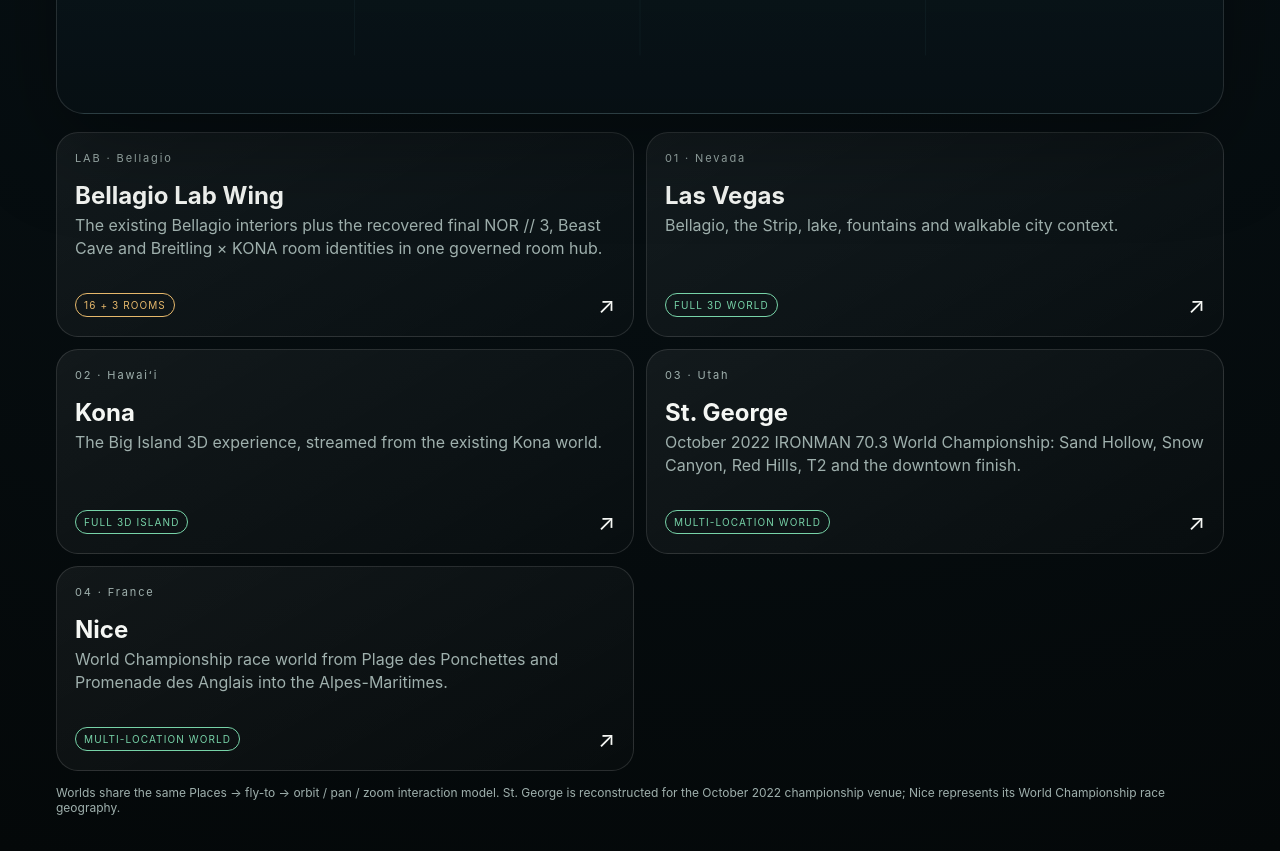
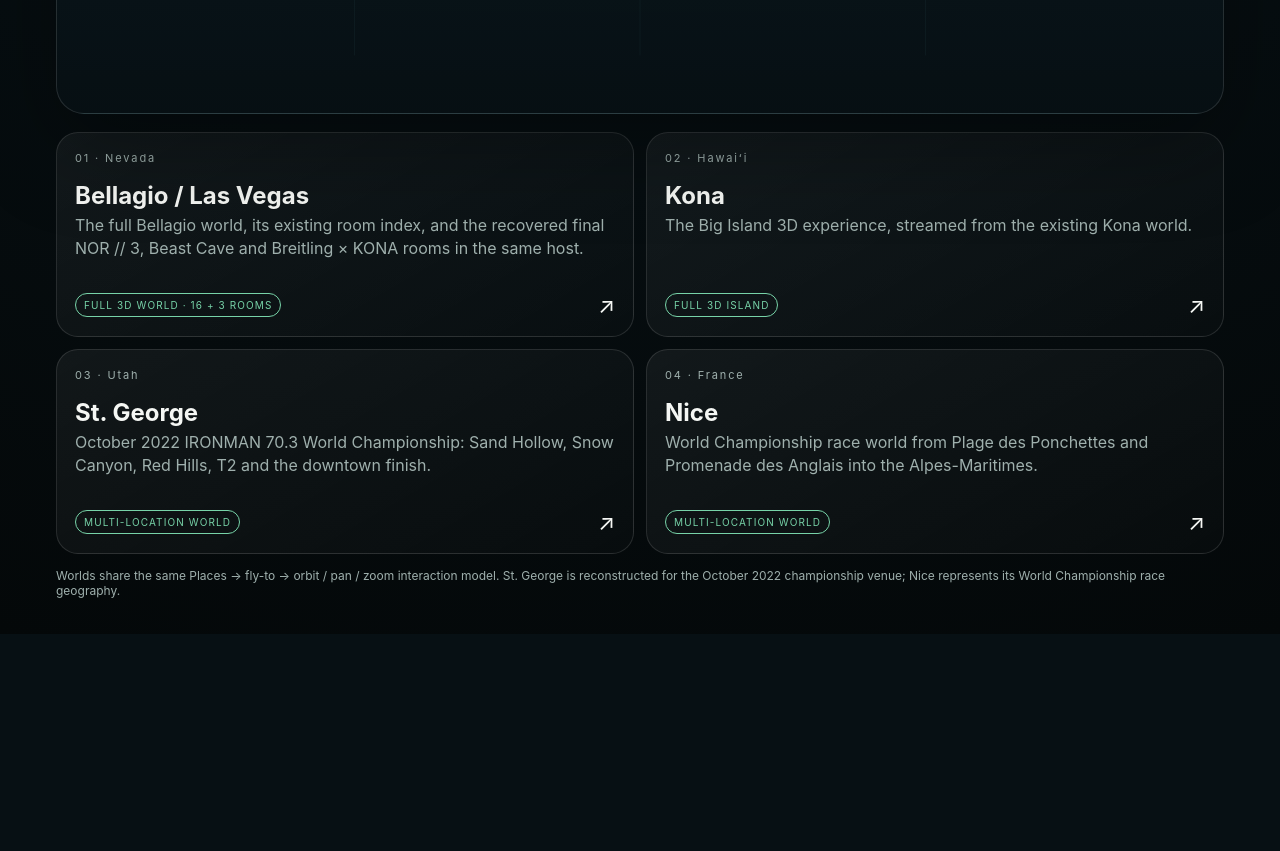
Before and after one commit to joaoccaldas/bellagio, a plain HTML site: page portal/index.html in a window 1280 px wide. Shown: the part 900-1751 px from the top of the page. After the commit the page ends 1534 px from the top, so only its background shows below. Drawn offline with Linux system fonts and the light colour scheme.

Commit message:
Vegas rooms: route the atlas directly to the existing Bellagio room index

```diff
--- a/portal/index.html
+++ b/portal/index.html
@@ -75,8 +75,7 @@ h1{font-size:clamp(34px,9vw,76px);line-height:.95;letter-spacing:-.04em;margin:1
   </section>
 
   <section class="worlds">
-    <a class="card" href="worlds/vegas/lab/"><span class="num">LAB · Bellagio</span><h2>Bellagio Lab Wing</h2><p>The existing Bellagio interiors plus the recovered final NOR // 3, Beast Cave and Breitling × KONA room identities in one governed room hub.</p><footer><span class="badge study">16 + 3 rooms</span><span class="arrow">↗</span></footer></a>
-    <a class="card" href="worlds/vegas/"><span class="num">01 · Nevada</span><h2>Las Vegas</h2><p>Bellagio, the Strip, lake, fountains and walkable city context.</p><footer><span class="badge ready">Full 3D world</span><span class="arrow">↗</span></footer></a>
+    <a class="card" href="worlds/vegas/?rooms=1"><span class="num">01 · Nevada</span><h2>Bellagio / Las Vegas</h2><p>The full Bellagio world, its existing room index, and the recovered final NOR // 3, Beast Cave and Breitling × KONA rooms in the same host.</p><footer><span class="badge ready">Full 3D world · 16 + 3 rooms</span><span class="arrow">↗</span></footer></a>
     <a class="card" href="worlds/kona/"><span class="num">02 · Hawaiʻi</span><h2>Kona</h2><p>The Big Island 3D experience, streamed from the existing Kona world.</p><footer><span class="badge ready">Full 3D island</span><span class="arrow">↗</span></footer></a>
     <a class="card" href="worlds/st-george/"><span class="num">03 · Utah</span><h2>St. George</h2><p>October 2022 IRONMAN 70.3 World Championship: Sand Hollow, Snow Canyon, Red Hills, T2 and the downtown finish.</p><footer><span class="badge ready">Multi-location world</span><span class="arrow">↗</span></footer></a>
       <a class="card" href="worlds/nice/"><span class="num">04 · France</span><h2>Nice</h2><p>World Championship race world from Plage des Ponchettes and Promenade des Anglais into the Alpes-Maritimes.</p><footer><span class="badge ready">Multi-location world</span><span class="arrow">↗</span></footer></a>
```
